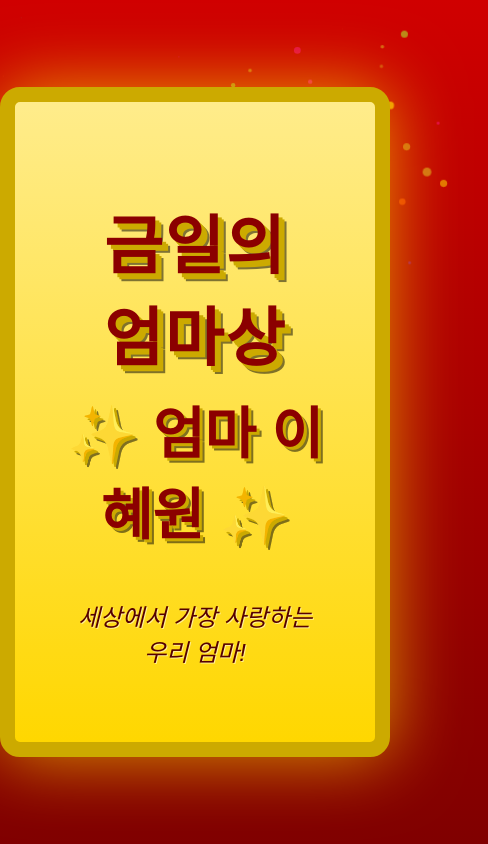
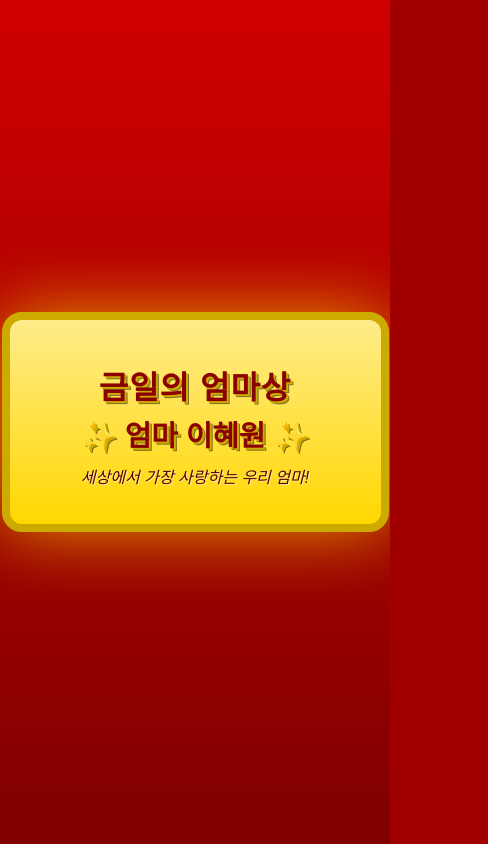
Before and after one commit to chanwoorian/moblie-mom-of-the-day, a plain HTML site: page index.html in a window 390 px wide. Shown: the whole page, 488 px wide, since content can reach past the window. Drawn offline with Linux system fonts and the light colour scheme; animation ran at ten frames a second.

Commit message:
Update index.html

```diff
--- a/index.html
+++ b/index.html
@@ -2,7 +2,7 @@
 <html lang="ko">
 <head>
     <meta charset="UTF-8">
-    <meta name="viewport" content="width=device-width, initial-scale=1.0">
+    <meta name="viewport" content="width=device-width, initial-scale=1.0, maximum-scale=1.0, user-scalable=no">
     <title>금일의 엄마상 - 우리 엄마 이혜원!</title>
     <style>
         /* 기본 스타일 */
@@ -17,6 +17,7 @@
             min-height: 100vh;
             position: relative;
             background-image: linear-gradient(to bottom, #d00000, #800000);
+            touch-action: manipulation; /* 모바일 더블탭 줌 방지 */
         }
 
         /* 커튼 효과 */
@@ -26,7 +27,7 @@
             background-color: #ffda44;
             border: 15px solid #ccaa00;
             box-shadow: 0 0 70px rgba(255, 215, 0, 0.7);
-            padding: 50px;
+            padding: 30px 20px;
             text-align: center;
             border-radius: 20px;
             position: relative;
@@ -35,35 +36,36 @@
         }
 
         h1 {
-            font-size: 4em;
+            font-size: 3.5em;
             color: #8b0000;
-            text-shadow: 4px 4px 0 #ccaa00, 6px 6px 0 #ccaa00, 8px 8px 0 rgba(0,0,0,0.5);
+            text-shadow: 4px 4px 0 #ccaa00, 6px 6px 0 rgba(0,0,0,0.5);
             margin-bottom: 10px;
             font-weight: bold;
-            letter-spacing: 2px;
+            letter-spacing: 1px;
         }
 
         h2 {
-            font-size: 3.5em;
+            font-size: 3em;
             color: #8b0000;
-            text-shadow: 3px 3px 0 #ccaa00, 5px 5px 0 rgba(0,0,0,0.5);
-            margin-top: 10px;
+            text-shadow: 3px 3px 0 #ccaa00, 4px 4px 0 rgba(0,0,0,0.5);
+            margin-top: 5px;
+            margin-bottom: 10px;
             font-weight: bold;
         }
 
         .subtitle {
-            font-size: 1.5em;
+            font-size: 1.3em;
             color: #550000;
             font-style: italic;
-            margin-top: 20px;
+            margin-top: 15px;
             text-shadow: 1px 1px 0 #ffef96;
         }
 
-        /* 폭죽 스타일 (폭죽 파편) */
+        /* 폭죽 스타일 */
         .firework {
             position: absolute;
-            width: 12px;
-            height: 12px;
+            width: 10px;
+            height: 10px;
             background-color: #fff;
             border-radius: 50%;
             opacity: 0;
@@ -74,6 +76,59 @@
         @keyframes firework-explosion {
             0% { opacity: 1; transform: scale(1); }
             100% { opacity: 0; transform: scale(0) translate(-100px, -100px); }
+        }
+
+        /* 모바일 최적화 */
+        @media (max-width: 768px) {
+            .curtain-wrapper {
+                width: 85%;
+                padding: 25px 15px;
+                border-width: 10px;
+            }
+
+            h1 {
+                font-size: 2.5em;
+                text-shadow: 3px 3px 0 #ccaa00, 4px 4px 0 rgba(0,0,0,0.5);
+            }
+
+            h2 {
+                font-size: 2.2em;
+                text-shadow: 2px 2px 0 #ccaa00, 3px 3px 0 rgba(0,0,0,0.5);
+            }
+
+            .subtitle {
+                font-size: 1.1em;
+            }
+        }
+
+        /* 작은 모바일 화면 최적화 */
+        @media (max-width: 480px) {
+            .curtain-wrapper {
+                width: 90%;
+                padding: 20px 10px;
+                border-width: 8px;
+            }
+
+            h1 {
+                font-size: 2em;
+                text-shadow: 2px 2px 0 #ccaa00, 3px 3px 0 rgba(0,0,0,0.5);
+                margin-bottom: 5px;
+            }
+
+            h2 {
+                font-size: 1.8em;
+                margin-top: 0;
+            }
+
+            .subtitle {
+                font-size: 1em;
+                margin-top: 10px;
+            }
+
+            .firework {
+                width: 8px;
+                height: 8px;
+            }
         }
     </style>
 </head>
@@ -88,41 +143,27 @@
         // 폭죽 효과 스크립트
         function createFirework(x, y) {
             const colors = ['#FFD700', '#FF4500', '#DAA520', '#ADFF2F', '#8A2BE2', '#40E0D0', '#FF00FF', '#FFA500', '#FF1493'];
-            for (let i = 0; i < 50; i++) {
+            const isMobile = window.innerWidth <= 768;
+            const particleCount = isMobile ? 30 : 50; // 모바일에선 파티클 수 줄임
+
+            for (let i = 0; i < particleCount; i++) {
                 const firework = document.createElement('div');
                 firework.classList.add('firework');
                 firework.style.left = `${x}px`;
                 firework.style.top = `${y}px`;
                 firework.style.backgroundColor = colors[Math.floor(Math.random() * colors.length)];
-                const size = Math.random() * 10 + 5;
+
+                const size = isMobile ? (Math.random() * 5 + 3) : (Math.random() * 10 + 5); // 모바일에선 작게
                 firework.style.width = `${size}px`;
                 firework.style.height = `${size}px`;
+
                 document.body.appendChild(firework);
+
+                // 파편이 흩어지는 애니메이션
                 const angle = Math.random() * 2 * Math.PI;
-                const distance = Math.random() * 200 + 100;
+                const distance = isMobile ? (Math.random() * 100 + 50) : (Math.random() * 200 + 100); // 모바일에선 덜 퍼짐
                 const finalX = x + Math.cos(angle) * distance;
                 const finalY = y + Math.sin(angle) * distance;
                 const duration = Math.random() * 1 + 1;
-                firework.animate([
-                    { transform: `translate(0, 0) scale(1)`, opacity: 1 },
-                    { transform: `translate(${finalX - x}px, ${finalY - y}px) scale(0)`, opacity: 0 }
-                ], { duration: duration * 1000, easing: 'ease-out', fill: 'forwards' });
-                firework.addEventListener('animationend', () => { firework.remove(); });
-            }
-        }
-        function launchRandomFirework() {
-            const x = Math.random() * window.innerWidth;
-            const y = Math.random() * window.innerHeight * 0.5;
-            createFirework(x, y);
-        }
-        setTimeout(() => { setInterval(launchRandomFirework, 500); }, 200);
-        window.onload = function() {
-            for(let i=0; i<5; i++) {
-                const x = Math.random() * window.innerWidth;
-                const y = Math.random() * window.innerHeight * 0.4;
-                createFirework(x, y);
-            }
-        };
-    </script>
-</body>
-</html>
+
+                firework.animate
```
